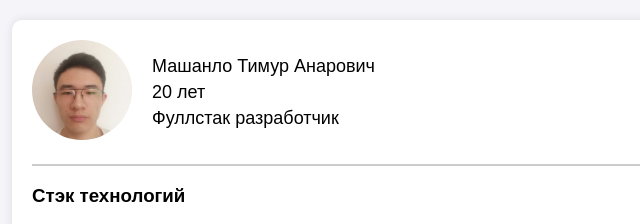
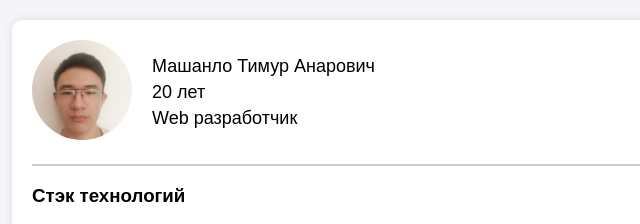
Before and after one commit to DELTA-0924/Resume, a plain HTML site: page index.html in a window 1280 px wide. Shown: the top 224 px of the page, 208-848 px from the left. Drawn offline with Linux system fonts and the light colour scheme.

Commit message:
update prof

```diff
--- a/index.html
+++ b/index.html
@@ -79,7 +79,7 @@
             <div class="container-info">
                 <p>Машанло Тимур Анарович</p>
                 <p>20 лет</p>
-                <p>Фуллстак разработчик</p>
+                <p>Web разработчик</p>
             </div>
         </header>
         <h3>Стэк технологий</h3>
```
